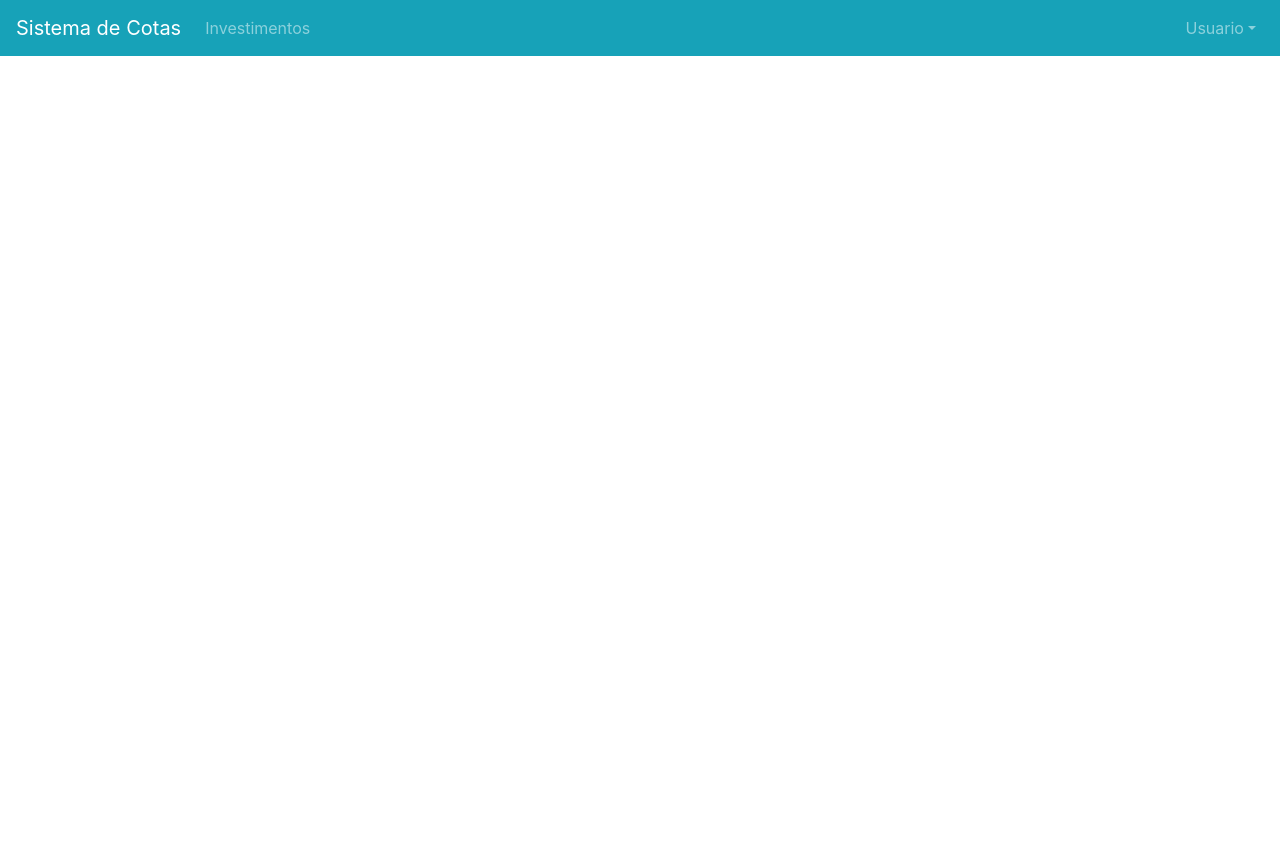
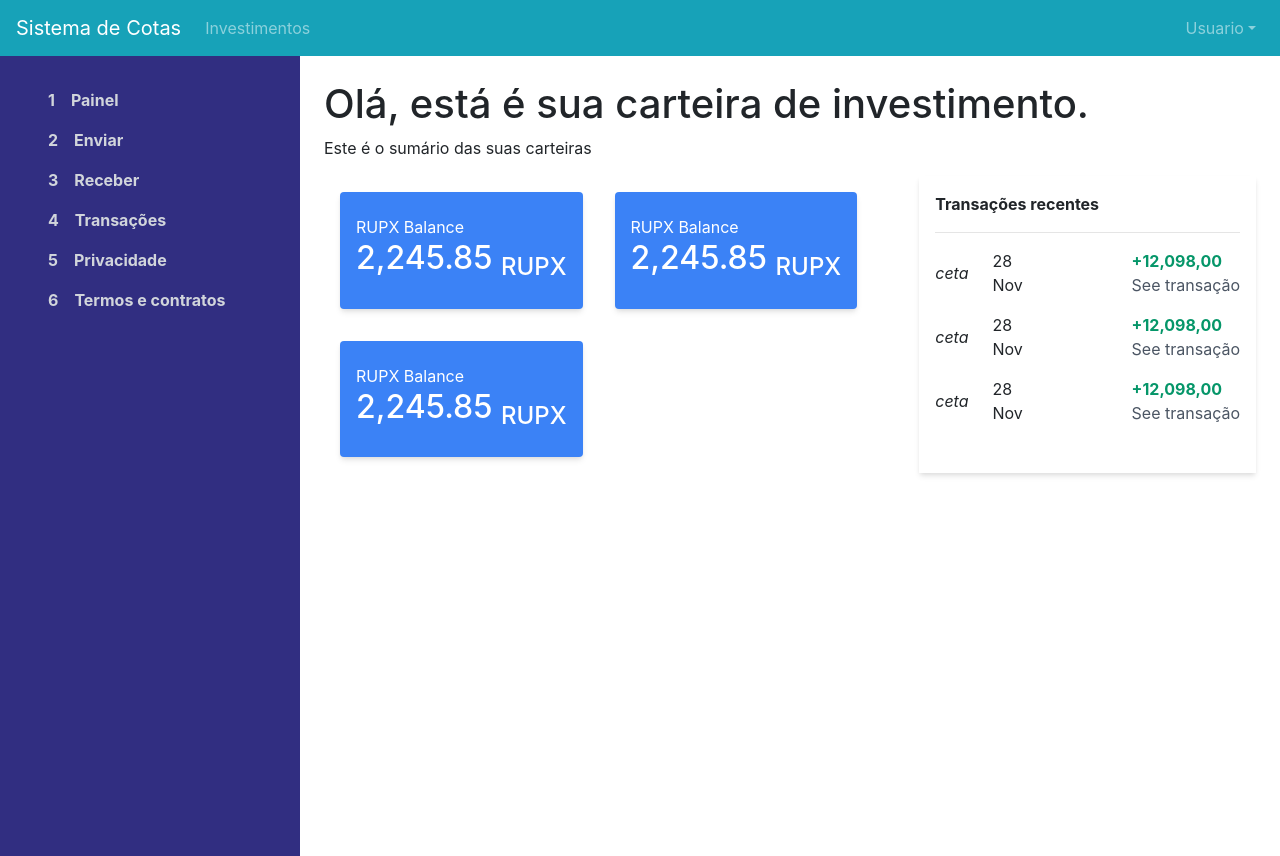
Before and after one commit to Java-DevZone/cotas-frontend, a Vue app: page /dashboard in a window 1280 px wide. Before the commit the page ends 800 px from the top, so only its background shows below. Built offline with nearby package versions, Linux system fonts and the light colour scheme.

Commit message:
:sparkles: dashboard

```diff
--- /dev/null
+++ b/src/pages/dashboard/Dashboard.vue
@@ -0,0 +1,122 @@
+<template>
+  <div>
+    <div class="flex">
+      <nav class="sidenav bg-indigo-900 font-bold pl-4 h-screen">
+        <ul class="flex flex-col p-4 text-gray-300">
+          <li class="my-2"><span class="mr-3">1</span>Painel</li>
+          <li class="my-2"><span class="mr-3">2</span>Enviar</li>
+          <li class="my-2"><span class="mr-3">3</span>Receber</li>
+          <li class="my-2"><span class="mr-3">4</span>Transações</li>
+          <li class="my-2"><span class="mr-3">5</span>Privacidade</li>
+          <li class="my-2"><span class="mr-3">6</span>Termos e contratos</li>
+        </ul>
+      </nav>
+      <main class="p-4 w-full">
+        <div>
+          <h1>Olá, está é sua carteira de investimento.</h1>
+          <span>Este é o sumário das suas carteiras</span>
+        </div>
+        <div class="inline-flex justify-between w-full mt-3">
+          <div class="flex justify-between w-full w-2/4">
+            <div class="flex text-white flex-wrap">
+              <div
+                class="m-3 flex flex-col justify-center shadow-md rounded bg-blue-500 mx-2 p-3"
+              >
+                <span>RUPX Balance</span>
+                <h2>2,245.85 <sub>RUPX</sub></h2>
+              </div>
+              <div
+                class="m-3 flex flex-col justify-center shadow-md rounded bg-blue-500 mx-2 p-3"
+              >
+                <span>RUPX Balance</span>
+                <h2>2,245.85 <sub>RUPX</sub></h2>
+              </div>
+              <div
+                class="m-3 flex flex-col justify-center shadow-md rounded bg-blue-500 mx-2 p-3"
+              >
+                <span>RUPX Balance</span>
+                <h2>2,245.85 <sub>RUPX</sub></h2>
+              </div>
+            </div>
+            <div class="flex w-1/2 bg-white shadow-md">
+              <div class="w-full p-3">
+                <span class="font-bold">Transações recentes</span>
+                <hr />
+
+                <div class="flex">
+                  <ul class="w-full">
+                    <li class="flex justify-between mb-3">
+                      <div class="flex items-center">
+                        <i class="mr-4">ceta</i>
+                        <div class="flex flex-col">
+                          <span>28</span>
+                          <span>Nov</span>
+                        </div>
+                      </div>
+                      <div>
+                        <div class="flex flex-col">
+                          <span class="text-green-600 font-bold"
+                            >+12,098,00</span
+                          >
+                          <span class="text-gray-600">See transação</span>
+                        </div>
+                      </div>
+                    </li>
+                    <li class="flex justify-between mb-3">
+                      <div class="flex items-center">
+                        <i class="mr-4">ceta</i>
+                        <div class="flex flex-col">
+                          <span>28</span>
+                          <span>Nov</span>
+                        </div>
+                      </div>
+                      <div>
+                        <div class="flex flex-col">
+                          <span class="text-green-600 font-bold"
+                            >+12,098,00</span
+                          >
+                          <span class="text-gray-600">See transação</span>
+                        </div>
+                      </div>
+                    </li>
+                    <li class="flex justify-between mb-3">
+                      <div class="flex items-center">
+                        <i class="mr-4">ceta</i>
+                        <div class="flex flex-col">
+                          <span>28</span>
+                          <span>Nov</span>
+                        </div>
+                      </div>
+                      <div>
+                        <div class="flex flex-col">
+                          <span class="text-green-600 font-bold"
+                            >+12,098,00</span
+                          >
+                          <span class="text-gray-600">See transação</span>
+                        </div>
+                      </div>
+                    </li>
+                  </ul>
+                </div>
+              </div>
+            </div>
+          </div>
+        </div>
+      </main>
+    </div>
+  </div>
+</template>
+
+<script>
+export default {
+  name: "Dashboard"
+};
+</script>
+
+<style scoped>
+@import "https://unpkg.com/tailwindcss@^1.0/dist/tailwind.min.css";
+
+.sidenav {
+  min-width: 300px;
+}
+</style>
--- a/src/routes.js
+++ b/src/routes.js
@@ -1,5 +1,7 @@
-import Wallet from './pages/wallet/Wallet';
+import Wallet from "./pages/wallet/Wallet";
+import Dashbaord from "./pages/dashboard/Dashboard";
 
 export const routes = [
-    { path: '/wallet', component: Wallet }
+  { path: "/wallet", component: Wallet },
+  { path: "/dashboard", component: Dashbaord }
 ];
```
Also changed, not shown: 1 other file (tests, documents, lock files or other folders).
